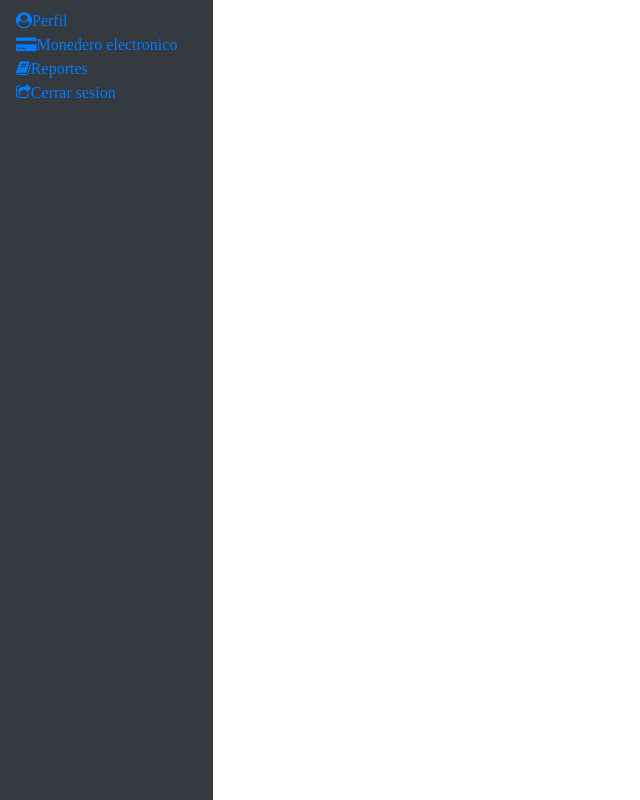
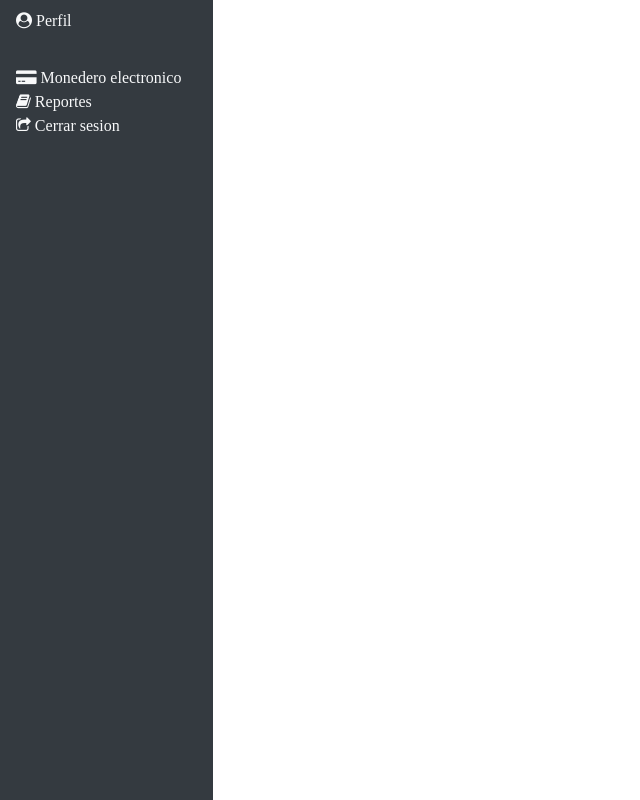
Before and after one commit to FaNnT0m/KISA, a Django app: page /base/ in a window 1280 px wide. Shown: the whole page, without its empty margins (0-640 px from the left). Run offline with Django 3.2, Linux system fonts and the light colour scheme; parts of the project's set-up code (start-up, migrations or seed data) failed here and were passed over; some libraries are stand-ins or nearby versions.

Commit message:
text color changed on base

```diff
--- a/templates/main/base.html
+++ b/templates/main/base.html
@@ -1,4 +1,5 @@
 <html lang="en">
+
 <head>
     <meta charset="UTF-8">
     <meta name="viewport" content="width=device-width, initial-scale=1.0">
@@ -25,23 +26,24 @@
                     <div class="collapse navbar-collapse">
                         <ul class="flex-md-column flex-row navbar-nav w-100 justify-content-between sidebar-nav nav">
                             <li>
-                                <a href="#">
-                                    <span class=" fa fa-user-circle">Perfil</span>
+                                <a class="text-light" href="#">
+                                    <span class=" fa fa-user-circle"> Perfil</span>
+                                </a>
+                            </li>
+                            <hr>
+                            <li>
+                                <a class="text-light" href="#">
+                                    <span class=" fa fa-credit-card-alt"> Monedero electronico</span>
                                 </a>
                             </li>
                             <li>
-                                <a href="#">
-                                    <span class=" fa fa-credit-card-alt">Monedero electronico</span>
+                                <a class="text-light" href="#">
+                                    <span class="fa fa-book"> Reportes</span>
                                 </a>
                             </li>
                             <li>
-                                <a href="#">
-                                    <span class="fa fa-book">Reportes</span>
-                                </a>
-                            </li>
-                            <li>
-                                <a href="#">
-                                    <span class="fa fa-share-square-o">Cerrar sesion</span>
+                                <a class="text-light" href="#">
+                                    <span class="fa fa-share-square-o"> Cerrar sesion</span>
                                 </a>
                             </li>
 
```
